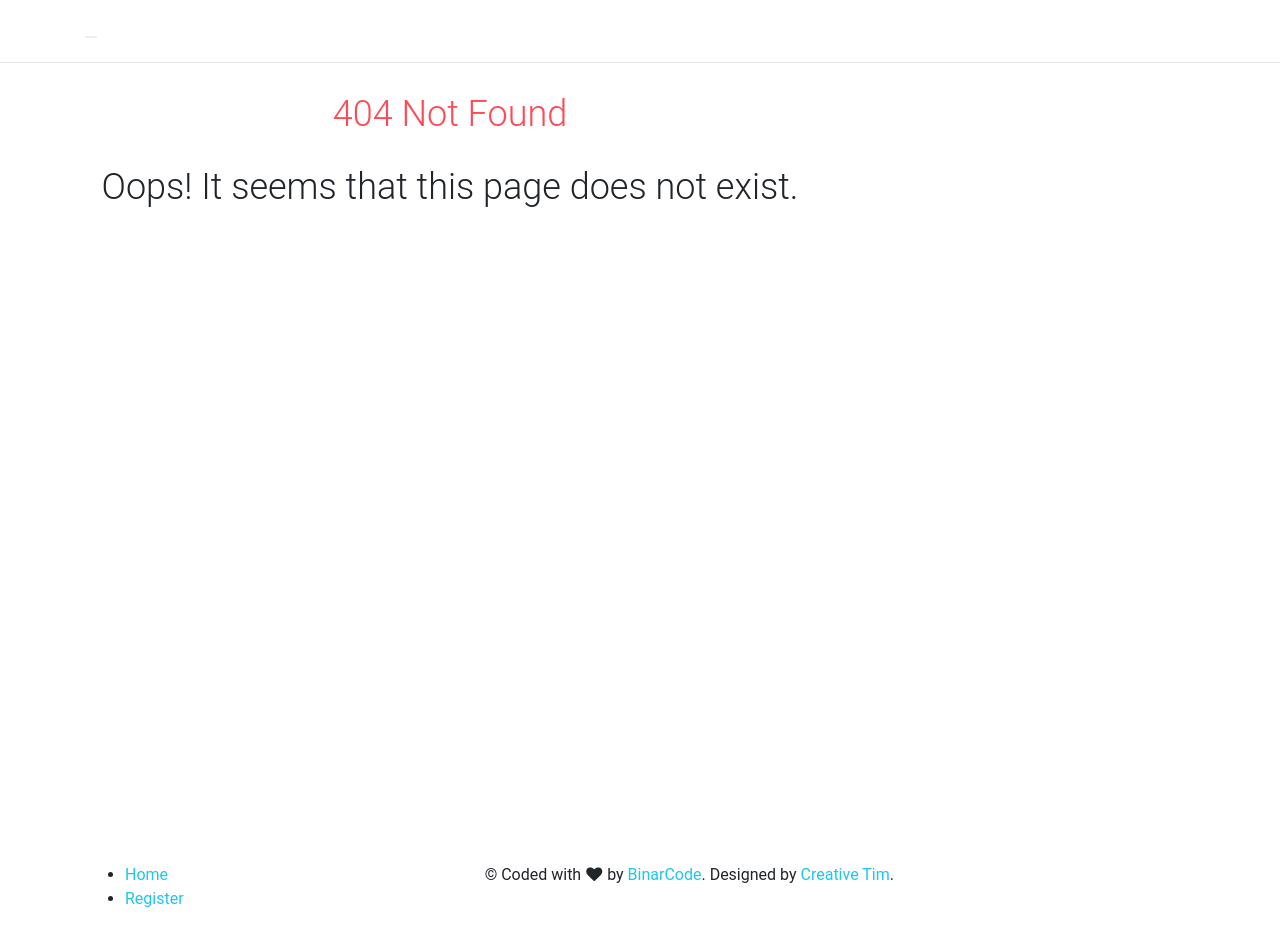
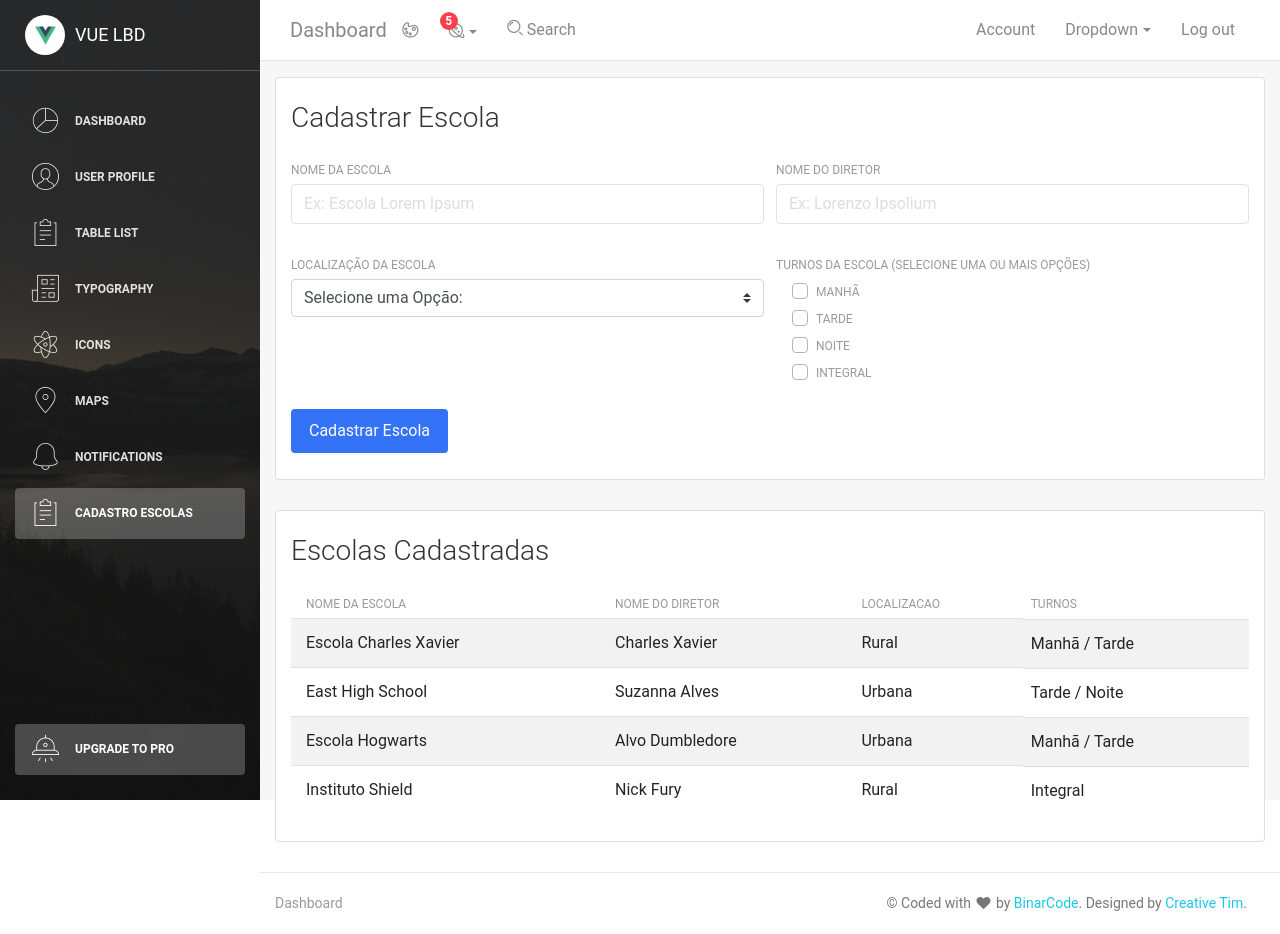
Before and after one commit to ieloi/Escolaris-VUE, a Vue app: page /#/admin/cadastro-escolas in a window 1280 px wide. Before the commit this address had no page. Built offline with nearby package versions, Linux system fonts and the light colour scheme; what v-tooltip would draw is missing.

Commit message:
Criação do componente de Cadastro de Escolas

```diff
--- /dev/null
+++ b/src/components/CadastroEscolas/CadastroEscolas.vue
@@ -0,0 +1,226 @@
+<template>
+  <div class="container-fluid">
+    <div class="card mt-3">
+      <div class="card-body mb-3">
+        <h3 class="card-title mb-3 mt-2">Cadastrar Escola</h3>
+
+        <form @submit.prevent="cadastrarEscola">
+          <div class="row">
+            <div class="col-md form-group">
+              <label for="nomeEscola">Nome da Escola</label>
+              <input
+                type="text"
+                class="form-control"
+                id="nomeEscola"
+                v-model.trim="nome"
+                placeholder="Ex: Escola Lorem Ipsum"
+              />
+            </div>
+            <div class="col-md form-group">
+              <label for="nomeDiretor">Nome do Diretor</label>
+              <input
+                type="text"
+                class="form-control"
+                id="nomeDiretor"
+                v-model.trim="diretor"
+                placeholder="Ex: Lorenzo Ipsolium"
+              />
+            </div>
+          </div>
+
+          <div class="row">
+            <div class="col-md form-group">
+              <label for="selectLocalizacao">Localização da Escola</label>
+              <select
+                class="custom-select"
+                id="selectLocalizacao"
+                v-model="localizacao"
+              >
+                <option selected value="">Selecione uma Opção:</option>
+                <option value="1">Urbana</option>
+                <option value="2">Rural</option>
+              </select>
+            </div>
+
+            <div class="col-md form-group">
+              <label>Turnos da Escola (Selecione uma ou mais opções)</label>
+              <div class="custom-control custom-checkbox ml-3">
+                <input
+                  type="checkbox"
+                  class="custom-control-input"
+                  id="turnoManha"
+                  v-model="turnos"
+                  value="M"
+                />
+                <label class="custom-control-label pt-1" for="turnoManha"
+                  >Manhã</label
+                >
+              </div>
+              <div class="custom-control custom-checkbox ml-3">
+                <input
+                  type="checkbox"
+                  class="custom-control-input"
+                  id="turnoTarde"
+                  v-model="turnos"
+                  value="T"
+                />
+                <label class="custom-control-label pt-1" for="turnoTarde"
+                  >Tarde</label
+                >
+              </div>
+              <div class="custom-control custom-checkbox ml-3">
+                <input
+                  type="checkbox"
+                  class="custom-control-input"
+                  id="turnoNoite"
+                  v-model="turnos"
+                  value="N"
+                />
+                <label class="custom-control-label pt-1" for="turnoNoite"
+                  >Noite</label
+                >
+              </div>
+              <div class="custom-control custom-checkbox ml-3">
+                <input
+                  type="checkbox"
+                  class="custom-control-input"
+                  id="turnoIntegral"
+                  v-model="turnos"
+                  value="I"
+                />
+                <label class="custom-control-label pt-1" for="turnoIntegral"
+                  >Integral</label
+                >
+              </div>
+            </div>
+          </div>
+
+          <button type="submit" class="btn btn-primary btn-fill">
+            Cadastrar Escola
+          </button>
+        </form>
+      </div>
+    </div>
+
+    <div class="card mt-3">
+      <div class="card-body">
+        <h3 class="card-title mb-3 mt-2">Escolas Cadastradas</h3>
+        <table class="table table-hover table-striped table-responsive-sm">
+          <thead>
+            <tr>
+              <th
+                scope="col"
+                v-for="(item, index) in tabela.colunas"
+                :key="index"
+              >
+                {{ item }}
+              </th>
+            </tr>
+          </thead>
+          <tbody>
+            <tr v-for="escola in tabela.dados" :key="escola.id">
+              <td>{{ escola.nome }}</td>
+              <td>{{ escola.diretor }}</td>
+              <td>{{ escola.localizacao === 1 ? "Urbana" : "Rural" }}</td>
+              <td>{{ listarTurnos(escola.turnos).join(" / ") }}</td>
+            </tr>
+          </tbody>
+        </table>
+      </div>
+    </div>
+  </div>
+</template>
+<script>
+export default {
+  name: "cadastro-escolas",
+  data() {
+    return {
+      nome: "",
+      diretor: "",
+      localizacao: "",
+      turnos: [],
+
+      tabela: {
+        colunas: ["Nome da Escola", "Nome do Diretor", "Localizacao", "Turnos"],
+        dados: [
+          {
+            id: 1,
+            nome: "Escola Charles Xavier",
+            diretor: "Charles Xavier",
+            localizacao: 2,
+            turnos: ["M", "T"],
+          },
+          {
+            id: 2,
+            nome: "East High School",
+            diretor: "Suzanna Alves",
+            localizacao: 1,
+            turnos: ["T", "N"],
+          },
+          {
+            id: 3,
+            nome: "Escola Hogwarts",
+            diretor: "Alvo Dumbledore",
+            localizacao: 1,
+            turnos: ["M", "T"],
+          },
+          {
+            id: 4,
+            nome: "Instituto Shield",
+            diretor: "Nick Fury",
+            localizacao: 2,
+            turnos: ["I"],
+          },
+        ],
+      },
+    };
+  },
+  methods: {
+    listarTurnos(listaTurnos) {
+      let turnos = [];
+
+      listaTurnos.forEach((element) => {
+        switch (element) {
+          case "M":
+            turnos.push("Manhã");
+            break;
+          case "T":
+            turnos.push("Tarde");
+            break;
+          case "N":
+            turnos.push("Noite");
+            break;
+          case "I":
+            turnos.push("Integral");
+            break;
+          default:
+            break;
+        }
+      });
+
+      return turnos;
+    },
+    cadastrarEscola() {
+
+      let qtde_itens = this.tabela.dados.length + 1;
+
+      let nova_escola = {
+        id: qtde_itens,
+        nome: this.nome,
+        diretor: this.diretor,
+        localizacao: this.localizacao,
+        turnos: this.turnos
+      };
+
+      this.tabela.dados.push(nova_escola);
+
+      this.nome = "";
+      this.diretor = "";
+      this.localizacao = "";
+      this.turnos = [];
+    },
+  },
+};
+</script>
+<style scoped>
+</style>
--- a/src/layout/DashboardLayout.vue
+++ b/src/layout/DashboardLayout.vue
@@ -29,6 +29,10 @@
       <sidebar-link to="/admin/notifications">
         <i class="nc-icon nc-bell-55"></i>
         <p>Notifications</p>
+      </sidebar-link>
+      <sidebar-link to="/admin/cadastro-escolas">
+        <i class="nc-icon nc-notes"></i>
+        <p>Cadastro Escolas</p>
       </sidebar-link>
 
       <template slot="bottom-links">
--- a/src/routes/routes.js
+++ b/src/routes/routes.js
@@ -11,6 +11,8 @@ import Icons from 'src/pages/Icons.vue'
 import Maps from 'src/pages/Maps.vue'
 import Notifications from 'src/pages/Notifications.vue'
 import Upgrade from 'src/pages/Upgrade.vue'
+
+import CadastroEscolas from '../components/CadastroEscolas/CadastroEscolas.vue';
 
 const routes = [
   {
@@ -59,10 +61,16 @@ const routes = [
         component: Notifications
       },
       {
+        path: 'cadastro-escolas',
+        name: 'Cadastro Escolas',
+        component: CadastroEscolas
+      },
+      {
         path: 'upgrade',
         name: 'Upgrade to PRO',
         component: Upgrade
-      }
+      },
+
     ]
   },
   { path: '*', component: NotFound }
```
